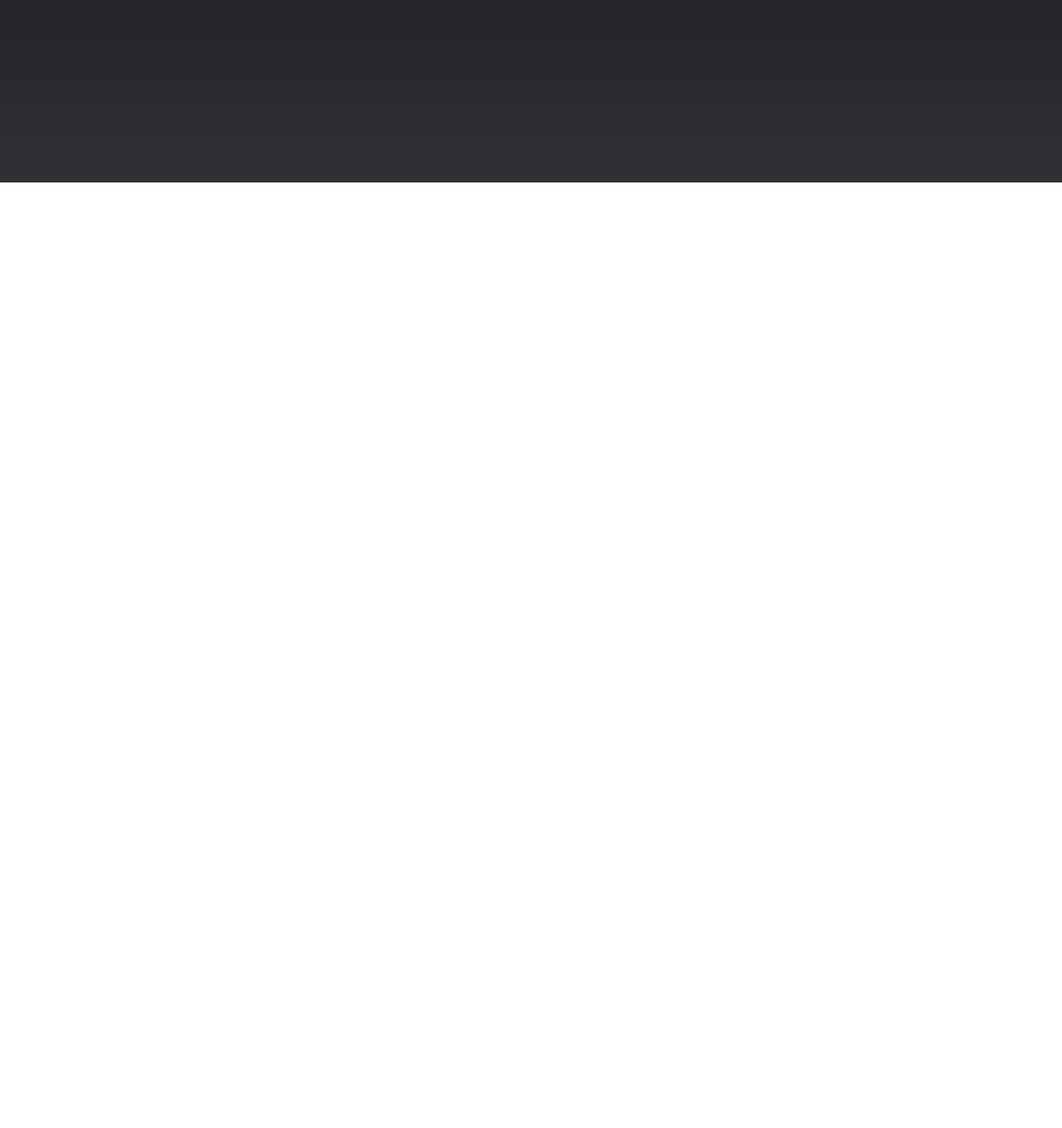
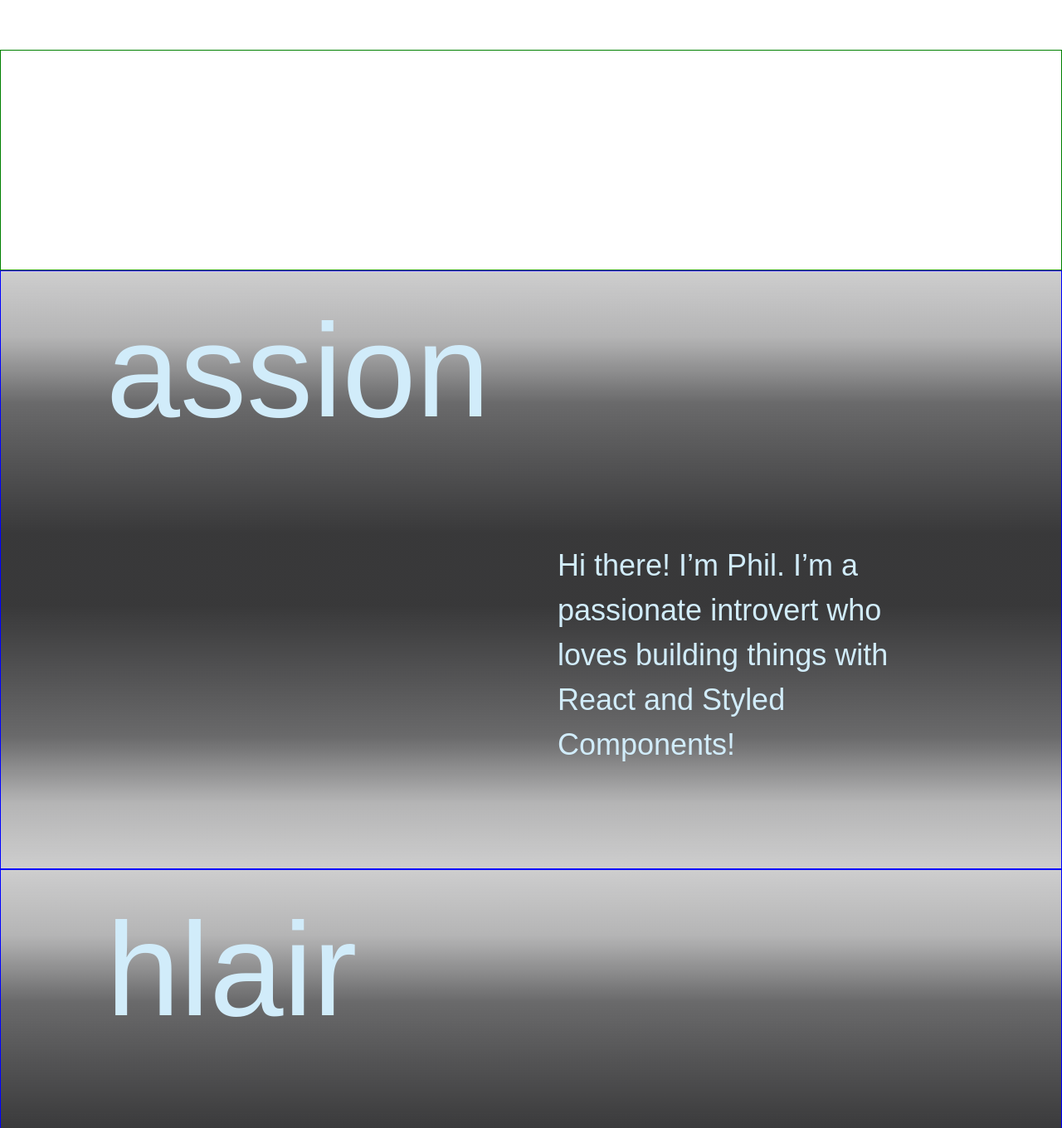
Before and after one commit to philNelson-jpn/phil-nelson-portfolio, a React (Vite) app: page / in a window 1280 px wide. Shown: the part 580-1940 px from the top of the page at 83% size. Before the commit the page ends 800 px from the top, so only its background shows below. Built offline with nearby package versions, Linux system fonts and the light colour scheme.

Commit message:
Fixed logo mount bug not triggering mousemove effect added p and pages components for each section

```diff
--- a/src/App.css
+++ b/src/App.css
@@ -1,17 +1,6 @@
-body {
-	background-image: linear-gradient(
-		180deg,
-		hsl(240deg 15% 3%) 0%,
-		hsl(240deg 14% 5%) 11%,
-		hsl(240deg 12% 7%) 22%,
-		hsl(240deg 12% 9%) 33%,
-		hsl(236deg 10% 11%) 44%,
-		hsl(236deg 9% 12%) 56%,
-		hsl(236deg 8% 14%) 67%,
-		hsl(235deg 7% 16%) 78%,
-		hsl(235deg 6% 18%) 89%,
-		hsl(233deg 4% 20%) 100%
-	);
+.main-wrapper {
+	position: relative;
+	height: 400vh;
 }
 
 #logo {
@@ -30,6 +19,7 @@ body {
 	color: hsl(200deg 80% 50% / 0.7);
 	font-size: 10rem;
 	width: 100%;
+	height: 100vh;
 	min-height: 100%;
 	position: absolute;
 	left: 1rem;
@@ -45,71 +35,67 @@ body {
 }
 
 .letter-p {
+	font-family: 'Rubik', sans-serif;
 	color: white;
-	font-size: 72px;
+	border: 1px solid green;
+	margin-block-start: 40rem;
+	padding-inline-start: 1.25rem;
+	padding-block-start: 1.5rem;
+	font-size: 10rem;
+	position: sticky;
+	left: 0;
+	top: 0;
+	z-index: 1000;
 }
 
-/*
-#intro {
+.intro {
 	background-image: linear-gradient(
 		180deg,
-		hsl(240deg 15% 3% / 0.1) 0%,
-		hsl(240deg 14% 5% / 0.2) 11%,
-		hsl(240deg 12% 7% / 0.5) 22%,
-		hsl(240deg 12% 9% / 0.6) 33%,
-		hsl(236deg 10% 11% / 0.7) 44%,
-		hsl(236deg 9% 12% / 0.8) 56%,
-		hsl(240deg 12% 9% / 0.8) 67%,
-		hsl(240deg 12% 7% / 0.8) 78%,
-		hsl(240deg 14% 5% / 0.9) 89%,
-		hsl(240deg 15% 3% / 0.9) 100%
+		hsl(240deg 15% 3% / 0.2) 0%,
+		hsl(240deg 14% 3% / 0.3) 11%,
+		hsl(240deg 12% 3% / 0.6) 22%,
+		hsl(240deg 12% 3% / 0.7) 33%,
+		hsl(240deg 10% 3% / 0.8) 44%,
+		hsl(240deg 9% 3% / 0.8) 56%,
+		hsl(240deg 12% 3% / 0.7) 67%,
+		hsl(240deg 12% 3% / 0.6) 78%,
+		hsl(240deg 14% 3% / 0.3) 89%,
+		hsl(240deg 15% 3% / 0.2) 100%
 	);
 	position: relative;
 	height: min-content;
-	top: 90vh;
+	top: 0;
 	border: 1px solid blue;
+	display: grid;
+	grid-template-columns: 1fr 1fr;
+	grid-template-rows: 10rem 35rem;
 }
 
-.sticky {
-	position: sticky;
-	top: 0;
-}
-
-#intro > * {
+.intro {
 	font-family: 'Rubik', sans-serif;
 	color: hsl(200deg 80% 90%);
 }
 
-#intro > h2 {
-	position: sticky;
-	top: 1rem;
-	padding-block-start: 1.8rem;
-	margin: 0;
-	margin-inline-start: 1.25rem;
-	line-height: 10rem;
-	font-size: 10rem;
-}
-
 .intro-text {
 	position: relative;
-	top: -8rem;
+	top: 10rem;
+	right: 0;
 	max-width: 55ch;
 	min-width: 40ch;
-	left: 6.5rem;
+	grid-column: 2;
+	grid-row: 2;
 }
 
 .intro-text > p {
+	font-size: calc(36 / 16 * 1rem);
 	padding-inline: 2rem;
 	padding-block: 0.5rem;
-}
-
-.intro-text > p:last-of-type {
-	padding-block-end: 2rem;
+	padding-block-end: 8rem;
 }
 
 .sub-text {
-	position: relative;
-	top: -9rem;
+	position: sticky;
+	top: 2rem;
 	left: 8rem;
-	font-size: 8rem;
-} */
+	font-size: 10rem;
+}
--- a/src/App.jsx
+++ b/src/App.jsx
@@ -1,13 +1,23 @@
 import './App.css'
-import LetterP from './LetterP'
-import LogoComponent from './LogoComponent'
+import LetterP from './components/LetterP'
+import LogoComponent from './components/LogoComponent'
+import Passion from './components/Passion'
+import Phlair from './components/Phlair'
+import Phluid from './components/Phluid'
+import Liphelong from './components/Liphelong'
+import Phriendly from './components/Phriendly'
 
 function App() {
 	return (
-		<>
+		<div className='main-wrapper'>
 			<LogoComponent />
 			<LetterP />
-		</>
+			<Passion />
+			<Phlair />
+			<Phluid />
+			<Liphelong />
+			<Phriendly />
+		</div>
 	)
 }
 
--- /dev/null
+++ b/src/components/Liphelong.jsx
@@ -0,0 +1,13 @@
+export default function Passion() {
+	return (
+		<div className='intro'>
+			<span className='sub-text phorever'>horever learning</span>
+			<div className='intro-text'>
+				<p>
+					As a lifelong learner, I am constantly seeking to expand my skills and
+					become a better developer.
+				</p>
+			</div>
+		</div>
+	)
+}
--- a/src/LogoComponent.jsx
+++ b/src/components/LogoComponent.jsx
@@ -1,5 +1,5 @@
 import { useState, useEffect, useRef } from 'react'
-import './App.css'
+import '../App.css'
 // import { styled } from 'styled-components'
 
 function LogoComponent() {
@@ -20,7 +20,7 @@ function LogoComponent() {
 	}
 
 	const shiftAllText = (rangeX, rangeY) => {
-		textElements.forEach((textElement, index) =>
+		textElements.forEach((textElements, index) =>
 			shiftText(index, rangeX, rangeY)
 		)
 	}
@@ -40,10 +40,10 @@ function LogoComponent() {
 
 	const resetLogo = () => {
 		setActive(false)
-		animateReset()
+		animateResetToOriginal()
 	}
 
-	const animateReset = () => {
+	const animateResetToOriginal = () => {
 		const textElements = logoRef.current.querySelectorAll('h1')
 		const animationDuration = 750 // milliseconds
 		const startTime = performance.now()
@@ -97,7 +97,7 @@ function LogoComponent() {
 			window.removeEventListener('mousemove', handleMouseMove)
 			document.body.removeEventListener('mouseleave', handleMouseLeave)
 		}
-	}, [active])
+	}, [active, resetLogo, shiftLogo])
 
 	useEffect(() => {
 		// Get references to the text elements when the component mounts
--- /dev/null
+++ b/src/components/Passion.jsx
@@ -0,0 +1,13 @@
+export default function Passion() {
+	return (
+		<div className='intro'>
+			<span className='sub-text'>assion</span>
+			<div className='intro-text'>
+				<p>
+					Hi there! I’m Phil. I’m a passionate introvert who loves building
+					things with React and Styled Components!
+				</p>
+			</div>
+		</div>
+	)
+}
--- /dev/null
+++ b/src/components/Phlair.jsx
@@ -0,0 +1,14 @@
+export default function Passion() {
+	return (
+		<div className='intro'>
+			<span className='sub-text'>hlair</span>
+			<div className='intro-text'>
+				<p>
+					My phlair for interactive design, collaborative nature, insatiable
+					love for learning, and caring disposition make me an ideal phit for
+					your team.
+				</p>
+			</div>
+		</div>
+	)
+}
--- /dev/null
+++ b/src/components/Phluid.jsx
@@ -0,0 +1,14 @@
+export default function Passion() {
+	return (
+		<div className='intro'>
+			<span className='sub-text'>hluid</span>
+			<div className='intro-text'>
+				<p>
+					I love creating phluid and dynamic layouts with CSS to phashion
+					visually stunning interfaces, and utilize React to deliver engaging
+					user experiences.
+				</p>
+			</div>
+		</div>
+	)
+}
--- /dev/null
+++ b/src/components/Phriendly.jsx
@@ -0,0 +1,13 @@
+export default function Passion() {
+	return (
+		<div className='intro'>
+			<span className='sub-text'>hriendly</span>
+			<div className='intro-text'>
+				<p>
+					I&apos;m thrilled to contribute my skills and phoster a phriendly,
+					phruitful, and philanthropic environment within your projects.
+				</p>
+			</div>
+		</div>
+	)
+}
```
Also changed, not shown: src/components/LetterP.jsx (renamed from src/LetterP.jsx).
